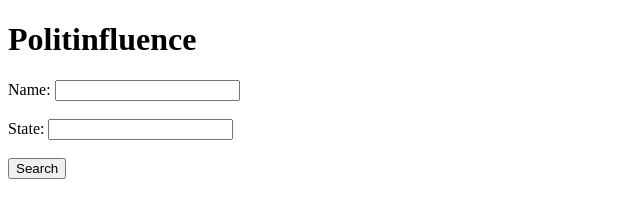
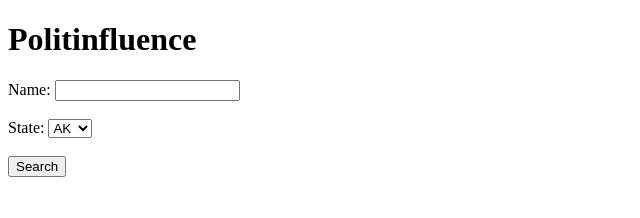
Before and after one commit to dospunk/politinfluence, a website: page home.html in a window 1280 px wide. Shown: the whole page, without its empty margins (0-640 px from the left). Drawn offline with Linux system fonts and the light colour scheme.

Commit message:
Change state from input to dropdown

```diff
--- a/home.html
+++ b/home.html
@@ -7,7 +7,58 @@
 	<form action="/search" method="get">
 		Name: <input name="name" />
 		<br><br>
-		State: <input name="state" />
+		State: <select name="state">
+			<option value="AK">AK</option>
+			<option value="AL">AL</option>
+			<option value="AZ">AZ</option>
+			<option value="AR">AR</option>
+			<option value="CA">CA</option>
+			<option value="CO">CO</option>
+			<option value="CT">CT</option>
+			<option value="DE">DE</option>
+			<option value="FL">FL</option>
+			<option value="GA">GA</option>
+			<option value="HI">HI</option>
+			<option value="ID">ID</option>
+			<option value="IL">IL</option>
+			<option value="IN">IN</option>
+			<option value="IA">IA</option>
+			<option value="KS">KS</option>
+			<option value="KY">KY</option>
+			<option value="LA">LA</option>
+			<option value="ME">ME</option>
+			<option value="MD">MD</option>
+			<option value="MA">MA</option>
+			<option value="MI">MI</option>
+			<option value="MN">MN</option>
+			<option value="MS">MS</option>
+			<option value="MO">MO</option>
+			<option value="MT">MT</option>
+			<option value="NE">NE</option>
+			<option value="NV">NV</option>
+			<option value="NH">NH</option>
+			<option value="NJ">NJ</option>
+			<option value="NM">NM</option>
+			<option value="NY">NY</option>
+			<option value="NC">NC</option>
+			<option value="ND">ND</option>
+			<option value="OH">OH</option>
+			<option value="OK">OK</option>
+			<option value="OR">OR</option>
+			<option value="PA">PA</option>
+			<option value="RI">RI</option>
+			<option value="SC">SC</option>
+			<option value="SD">SD</option>
+			<option value="TN">TN</option>
+			<option value="TX">TX</option>
+			<option value="UT">UT</option>
+			<option value="VT">VT</option>
+			<option value="VA">VA</option>
+			<option value="WA">WA</option>
+			<option value="WV">WV</option>
+			<option value="WI">WI</option>
+			<option value="WY">WY</option>
+		</select>
 		<br><br>
 		<button id="searchState">Search</button>
 	</form>
```
